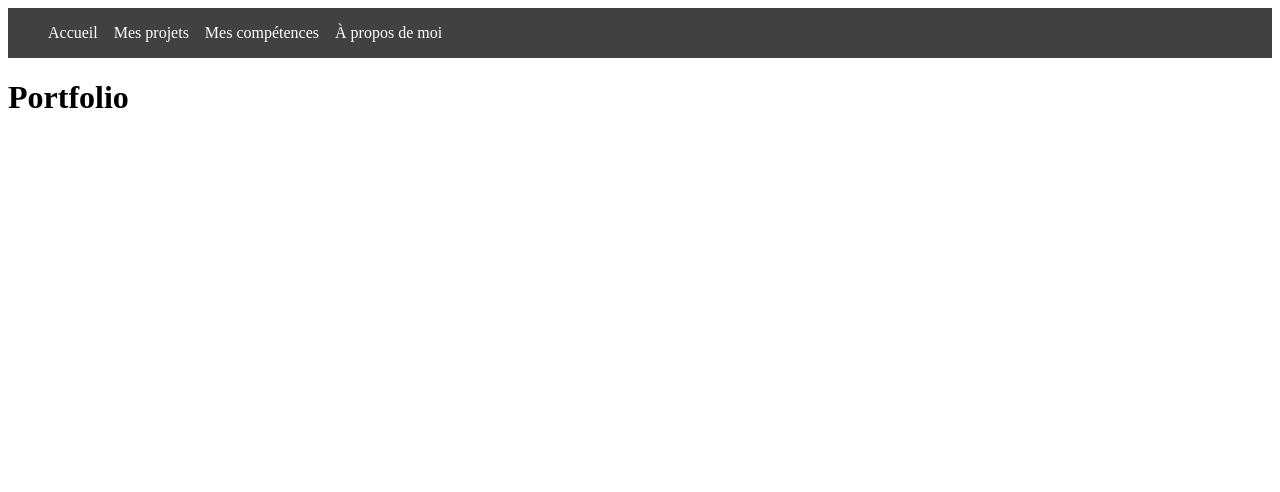
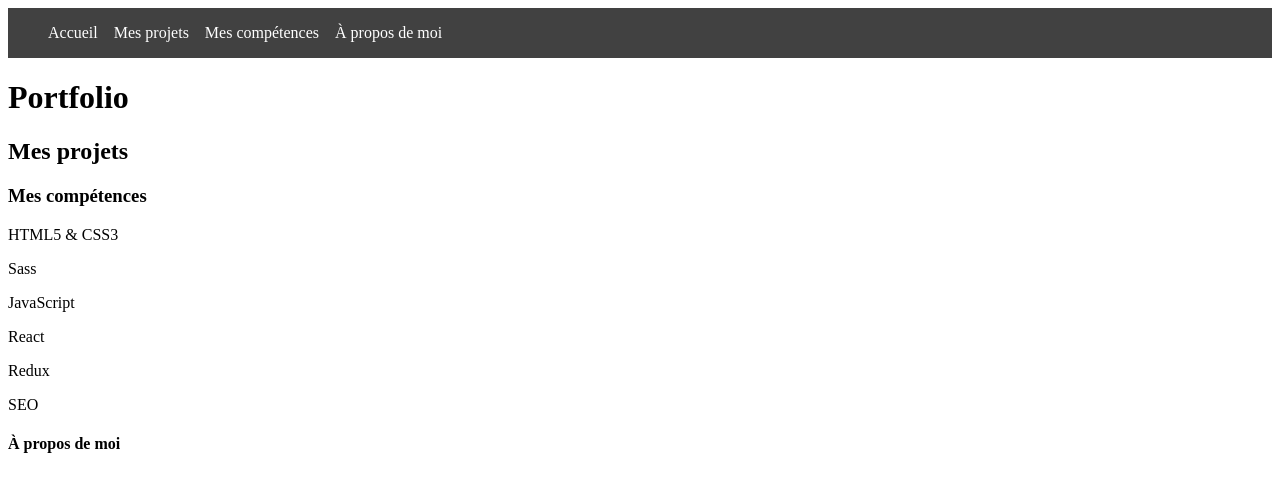
Before and after one commit to Lo0p6TheTardigrade/mon-portfolio, a React (Create React App) app: page / in a window 1280 px wide. Shown: the top 492 px of the page. Built offline with nearby package versions, Linux system fonts and the light colour scheme.

Commit message:
Add Section.js content + Fix Layout.js props.chidren => props.children

```diff
--- a/package.json
+++ b/package.json
@@ -6,6 +6,7 @@
     "@testing-library/jest-dom": "^5.17.0",
     "@testing-library/react": "^13.4.0",
     "@testing-library/user-event": "^13.5.0",
+    "@babel/plugin-proposal-private-property-in-object": "^13.6.0",
     "react": "^18.2.0",
     "react-dom": "^18.2.0",
     "react-router-dom": "^6.16.0",
--- a/src/components/Layout.js
+++ b/src/components/Layout.js
@@ -7,7 +7,7 @@ const Layout = (props) => {
   return (
     <div className="layout-container">
       <Header />
-      {props.chidren}
+      {props.children}
       <Footer />
     </div>
   );
--- a/src/components/Section.js
+++ b/src/components/Section.js
@@ -9,16 +9,22 @@ const Section = () => {
           <h3 className="section-title">Mes compétences</h3>
         </div>
         <div className="description-container">
-          <p className="description-item"></p>
+          <p className="description-item">HTML5 & CSS3</p>
         </div>
         <div className="description-container">
-          <p className="description-item"></p>
+          <p className="description-item">Sass</p>
         </div>
         <div className="description-container">
-          <p className="description-item"></p>
+          <p className="description-item">JavaScript</p>
         </div>
         <div className="description-container">
-          <p className="description-item"></p>
+          <p className="description-item">React</p>
+        </div>
+        <div className="description-container">
+          <p className="description-item">Redux</p>
+        </div>
+        <div className="description-container">
+          <p className="description-item">SEO</p>
         </div>
       </section>
     </div>
```
